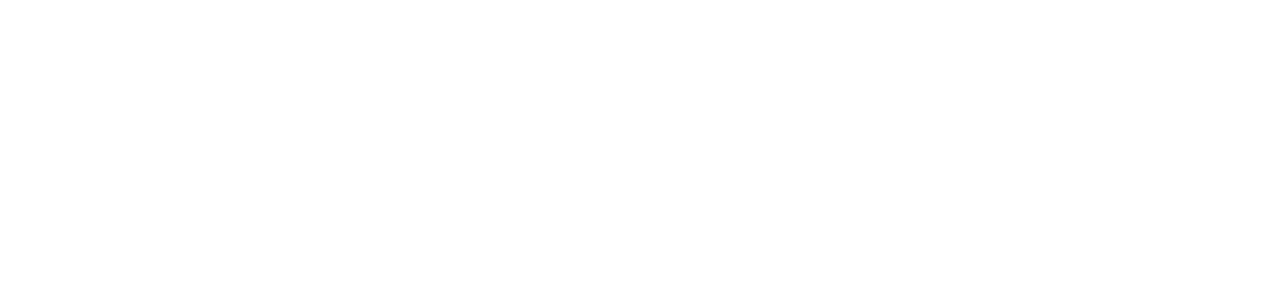
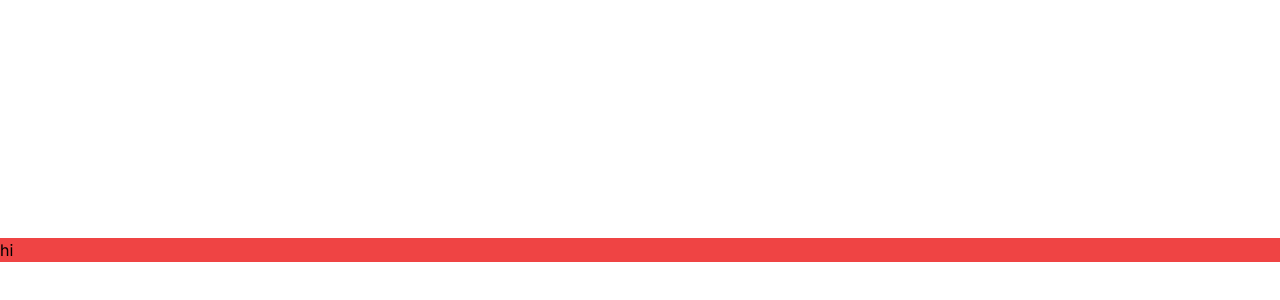
Before and after one commit to fishnchipa/crankmw, a Next.js app: page / in a window 1280 px wide. Shown: the part 702-1002 px from the top of the page. Before the commit the page ends 800 px from the top, so only its background shows below. Built offline with nearby package versions, Linux system fonts and the light colour scheme.

Commit message:
place holder

```diff
--- a/app/page.tsx
+++ b/app/page.tsx
@@ -1,7 +1,8 @@
 
 export default function Home() {
   return (
-    <div>
+    <div className="h-[3000px]">
+      <div className="mt-[940px] bg-red-500">hi</div>
     </div>
   );
 }
```
